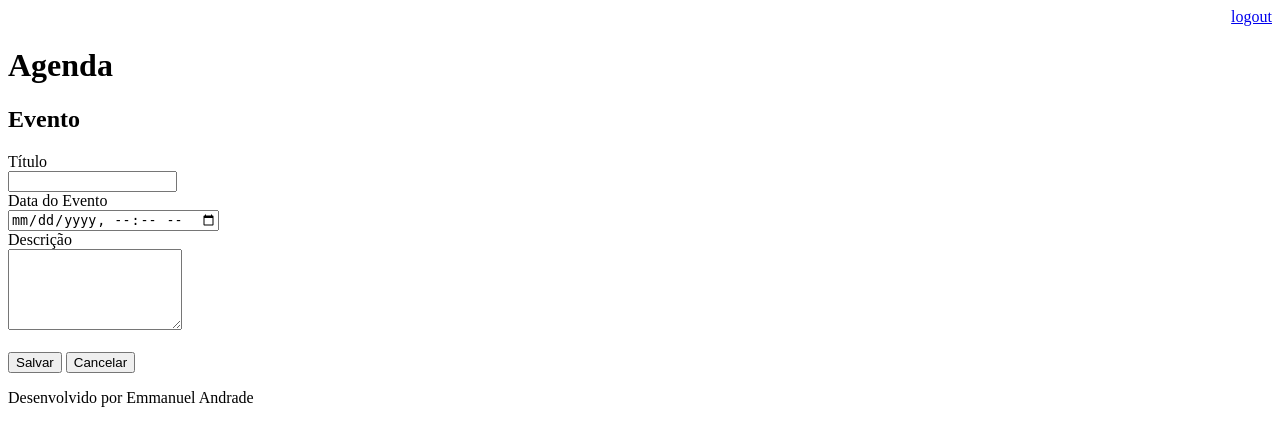
After one commit to eabs86/dio_python_projetos, a Django app: page /agenda/evento/ in a window 1280 px wide. The commit adds this page. Shown: the top 446 px of the page. Run offline with Django 4.2, Linux system fonts and the light colour scheme; a user stored in the database is signed in.

Commit message:
insercao de dados através da página de eventos

```diff
--- a/Django/agenda/agenda/urls.py
+++ b/Django/agenda/agenda/urls.py
@@ -21,6 +21,8 @@ from django.views.generic import RedirectView
 urlpatterns = [
     path('admin/', admin.site.urls),
     path('agenda/',views.lista_eventos),
+    path('agenda/evento/', views.evento),
+    path('agenda/evento/submit',views.submit_evento),
     path('',RedirectView.as_view(url='/agenda/')),
     path('login/', views.login_user),
     path('login/submit', views.submit_login),
--- a/Django/agenda/core/views.py
+++ b/Django/agenda/core/views.py
@@ -35,6 +35,24 @@ def lista_eventos(request):
     dados = {'eventos': evento}
     return render(request,'agenda.html',dados)
 
+@login_required(login_url='/login/')
+def evento(request):
+    return render(request,'evento.html')
+
+@login_required(login_url='/login/')
+def submit_evento(request):
+    if request.POST:
+        titulo = request.POST.get('titulo')
+        data_evento = request.POST.get('data_evento')
+        descricao = request.POST.get('descricao')
+        usuario = request.user
+        Evento.objects.create(titulo=titulo,
+                              data_evento=data_evento,
+                              descricao=descricao,
+                              usuario=usuario)
+    return redirect('/')
+
+
 
 
 # def index(request):
--- a/Django/agenda/templates/agenda.html
+++ b/Django/agenda/templates/agenda.html
@@ -2,6 +2,9 @@
 
 {% block content %}
     <h2>Agendamentos</h2>
+    <a href="evento/">
+        <button type="button">Novo Evento</button>
+    </a>
     <ul style="font-size: 18px ">
         {% for evento in eventos %}
             <li>{{evento.titulo}} - {{evento.get_data_evento}}</li>
--- /dev/null
+++ b/Django/agenda/templates/evento.html
@@ -0,0 +1,27 @@
+{% extends "model-page.html" %}
+
+
+{% block content %}
+
+<h2>Evento</h2>
+
+<form action="submit" method="POST">{% csrf_token %}
+    <label>Título</label>
+    <br>
+    <input type="text" name="titulo" size="18.5">
+    <br>
+    <label>Data do Evento</label>
+    <br>
+    <input type="datetime-local" name="data_evento">
+    <br>
+    <label>Descrição</label>
+    <br>
+    <textarea name="descricao" rows="5" cols="19"></textarea>
+    <br>
+    <br>
+    <button type="submit">Salvar</button>
+    <a href="/">
+        <button type="button">Cancelar</button>
+    </a>
+</form>
+{% endblock %}
```
Also changed, not shown: Django/agenda/db.sqlite3, 1 other file.
